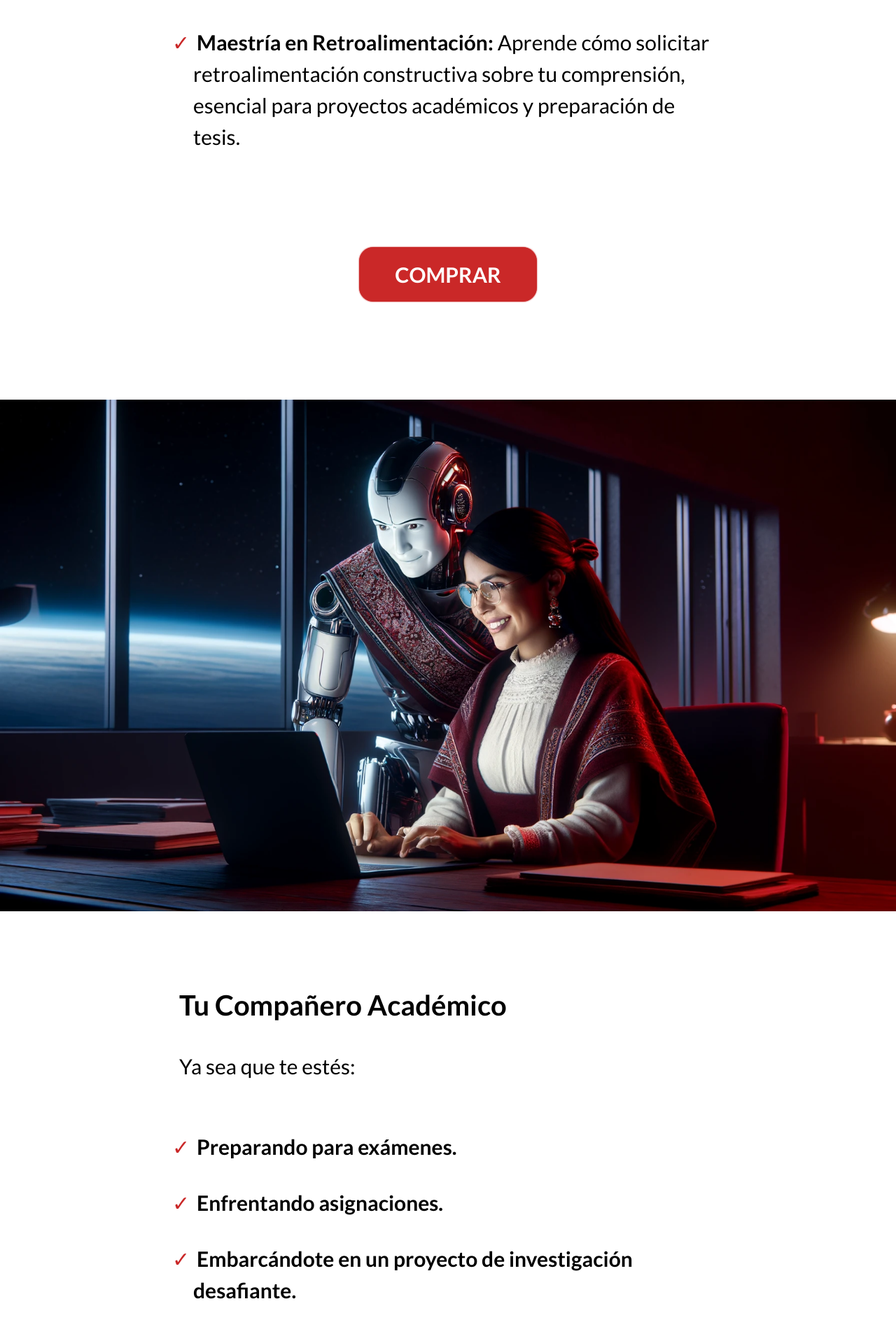
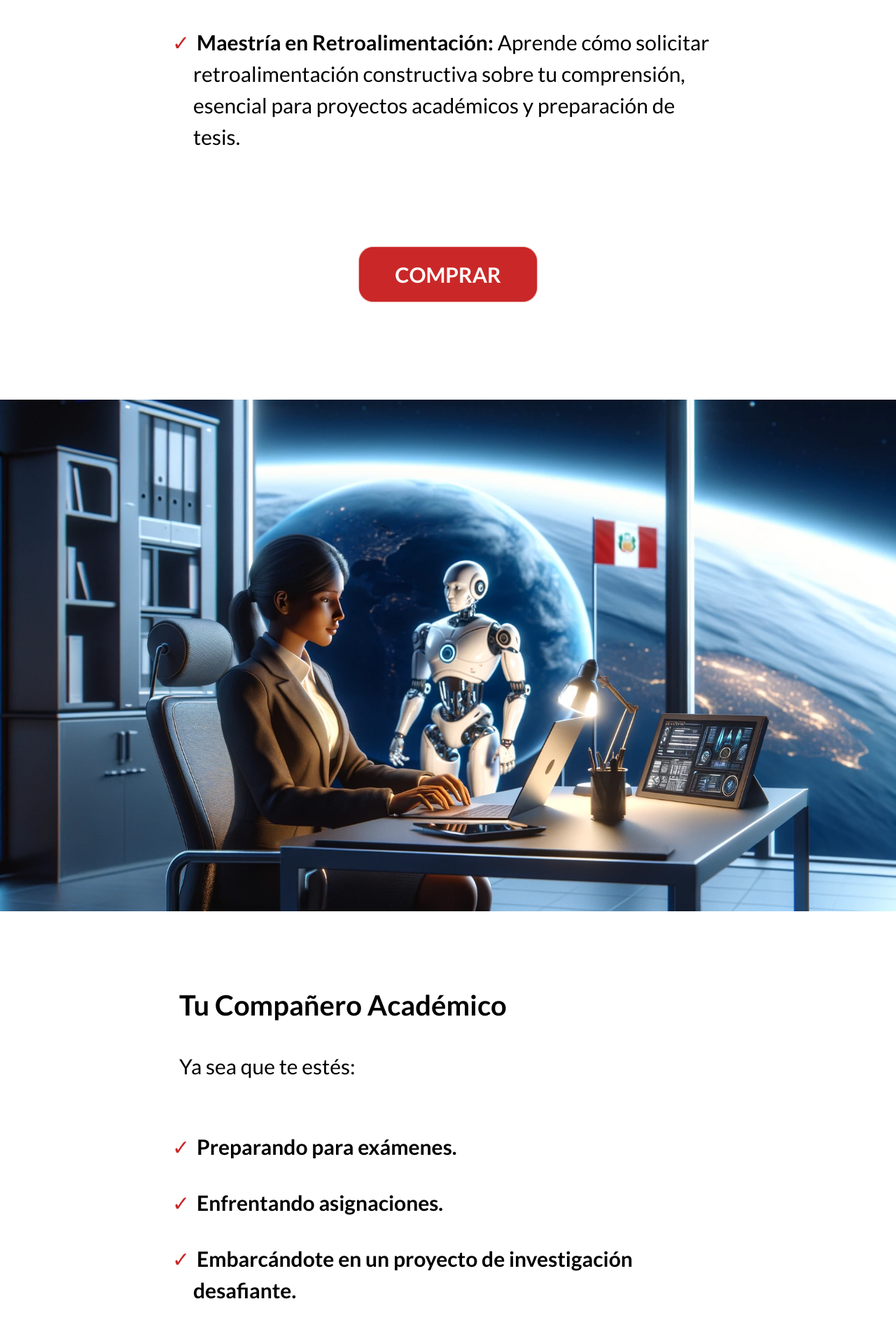
Before and after one commit to christianipanaque/aii.pe, a Jekyll site: the page index.html, which Jekyll copies as it is, in a window 1280 px wide. Shown: the part 2023-3919 px from the top of the page at 70% size. Built offline with Jekyll 4.4.1, drawn with Linux system fonts in a browser that asks for light colours.

Commit message:
update images

```diff
--- a/assets/button.js
+++ b/assets/button.js
@@ -1,3 +1,3 @@
 function whatsApp() {
-  window.location.href = `https://wa.me/51913607355?text=Quiero%20comprar%20el%20libro%20"Experto%20en%20ChatGPT"%20ya!`;
+  window.location.href = `https://wa.me/51913607355?text=Quiero%20comprar%20mi%20libro%20"Experto%20en%20ChatGPT"%20ya!`;
 }
--- a/index.html
+++ b/index.html
@@ -108,7 +108,7 @@
       </button>
     </div>
     <div class="img-section">
-      <img src="/assets/images/landing_page/aiipe-image-robot.webp" alt="" srcset="">
+      <img src="/assets/images/landing_page/aiipe-robot-005.webp" alt="" srcset="">
     </div>
     <div class="text-section">
       <h2>Tu Compañero Académico</h2>
@@ -157,7 +157,7 @@
         específicamente para potenciar tus capacidades de aprendizaje e investigación.</p>
     </div>
     <div class="img-section">
-      <img src="/assets/images/landing_page/aiipe-robot-005.webp" alt="" srcset="">
+      <img src="/assets/images/landing_page/chess-006.jpeg" alt="" srcset="">
     </div>
     <div class="text-section">
       <h2>Oferta Especial</h2>
```
Also changed, not shown: assets/images/landing_page/chess-006.jpeg (added).
